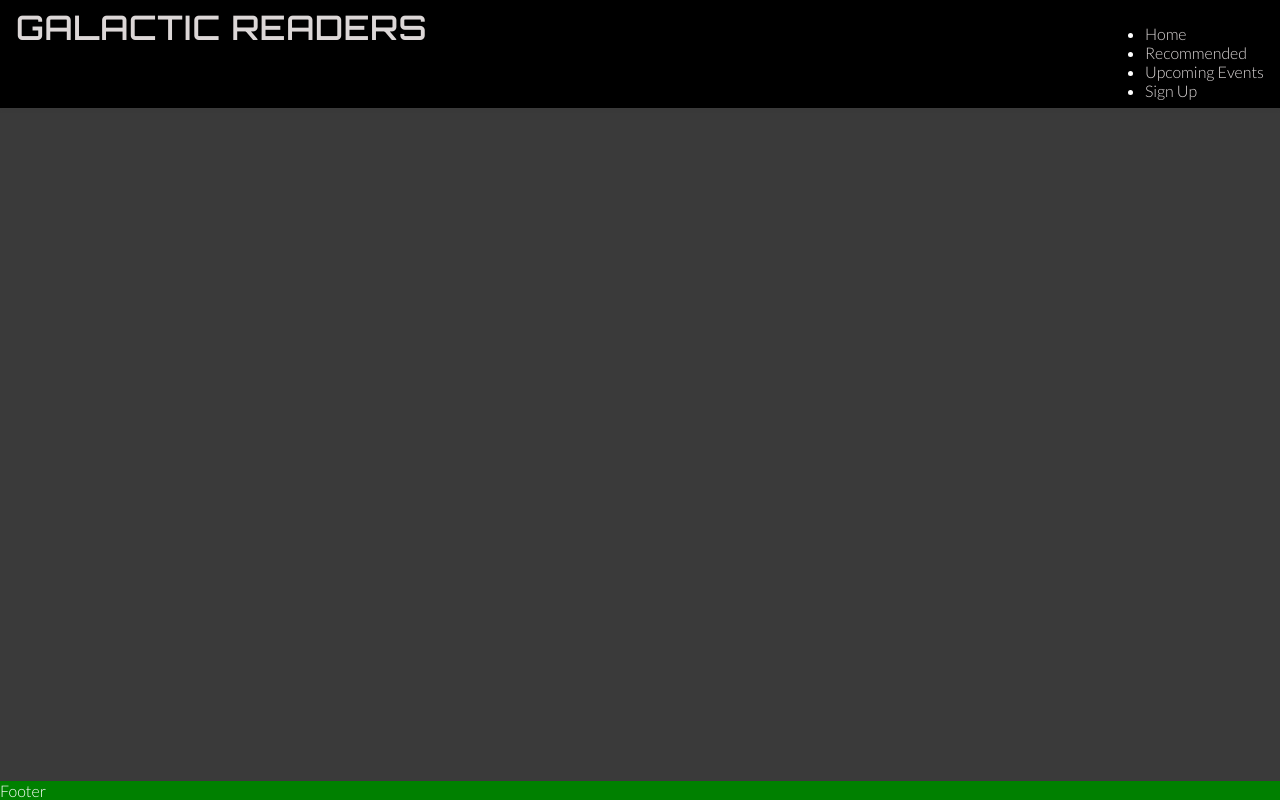
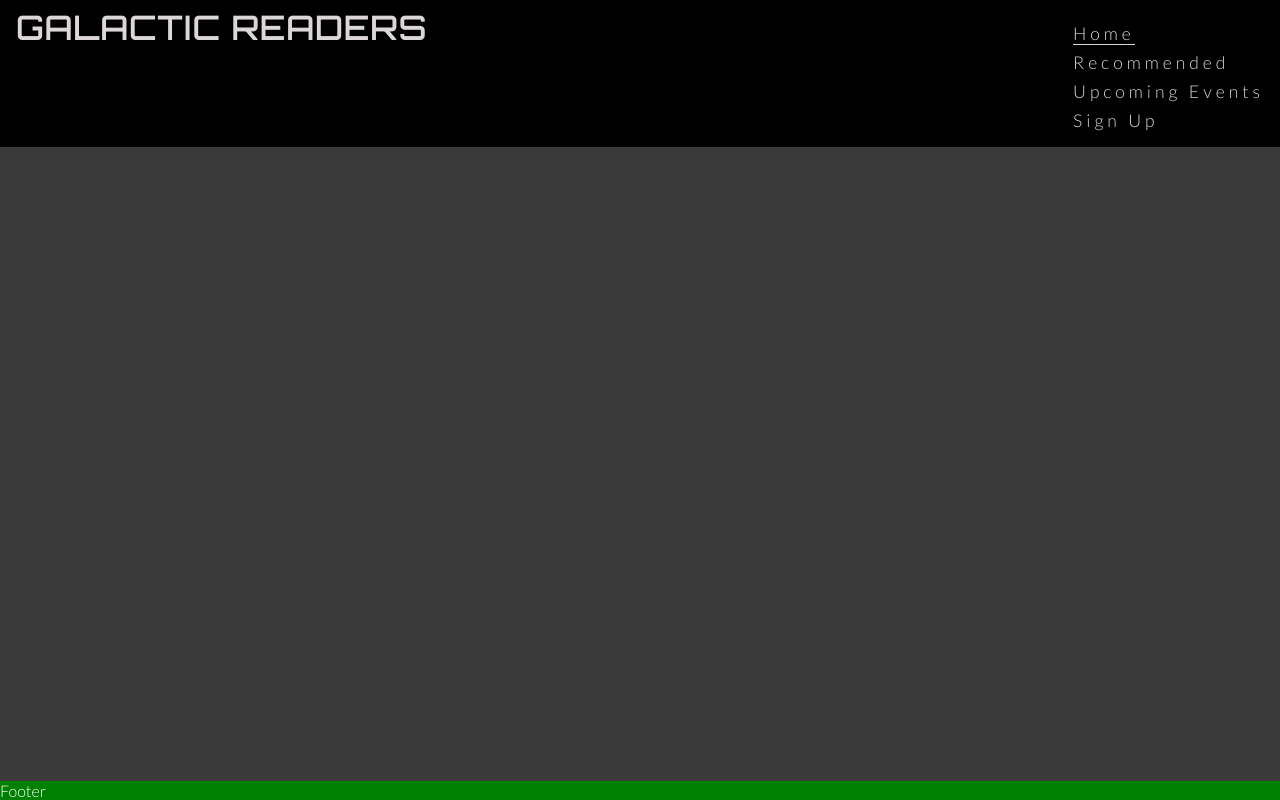
Before and after one commit to Code-Institute-Submissions/Rachelz85-galactic-readers, a plain HTML site: page index.html in a window 1280 px wide. Drawn offline with Linux system fonts and the light colour scheme; a web font is replaced by a local one.

Commit message:
Styled the navbar menu

```diff
--- a/assets/css/styles.css
+++ b/assets/css/styles.css
@@ -48,6 +48,24 @@ h1 {
     letter-spacing: 2px;
 }
 
+#menu {
+    font-size: 110%;
+    letter-spacing: 4px;
+    list-style-type: none;
+}
+
+#menu>li {
+    margin-bottom: 0.5rem;
+}
+
+#menu a:hover {
+    border-bottom: 1px solid #dcd7d7;
+}
+
+.active {
+    border-bottom: 1px solid #dcd7d7;
+}
+
 /* Main Content */
 main {
     /* Make main element take up any surplus space to push footer down */
--- a/index.html
+++ b/index.html
@@ -29,9 +29,9 @@
             <h1 id="logo">Galactic Readers</h1>
         </a>
           <nav>
-            <ul>
+            <ul id="menu">
               <li>
-                <a href="index.html">Home</a>
+                <a href="index.html" class="active">Home</a>
               </li>
               <li>
                 <a href="#recommended">Recommended</a>
```
